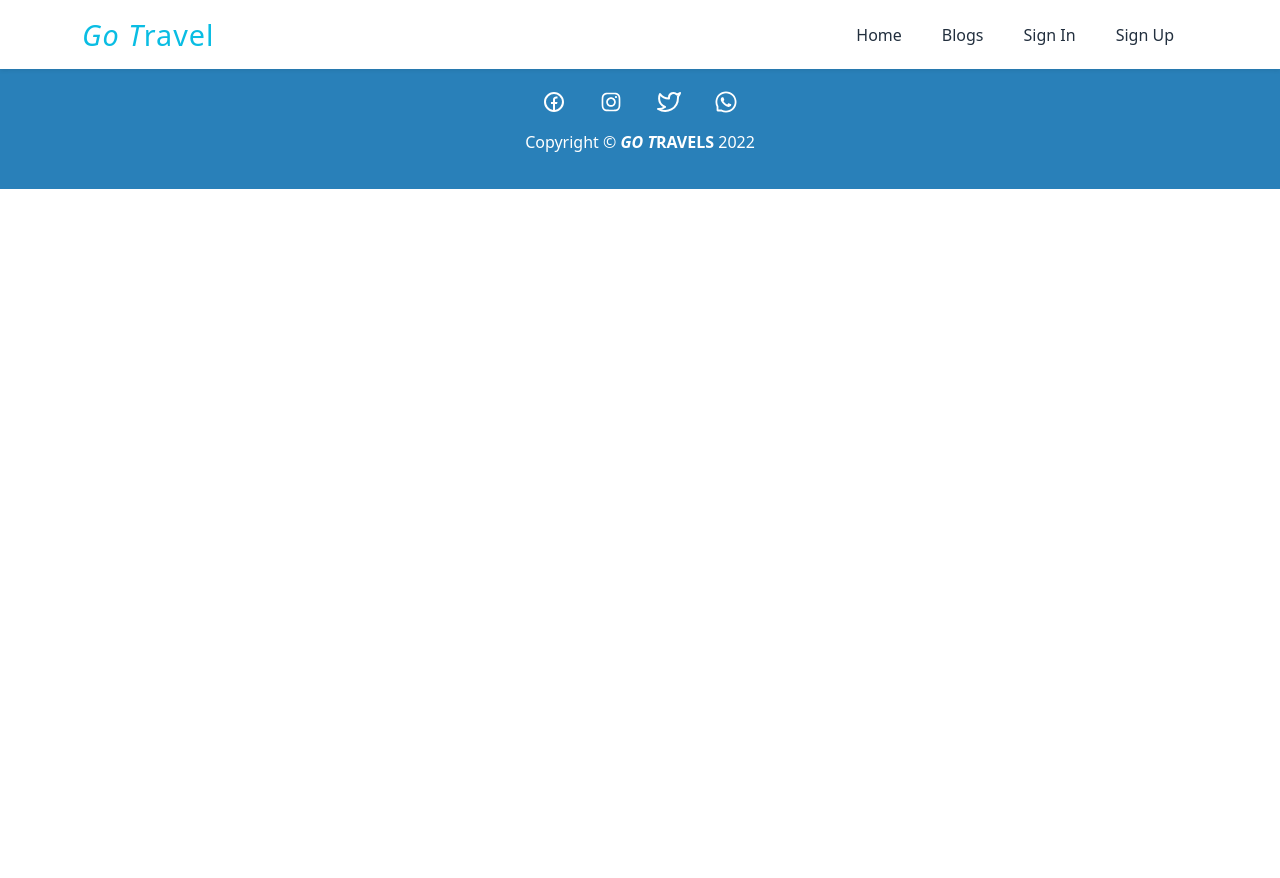
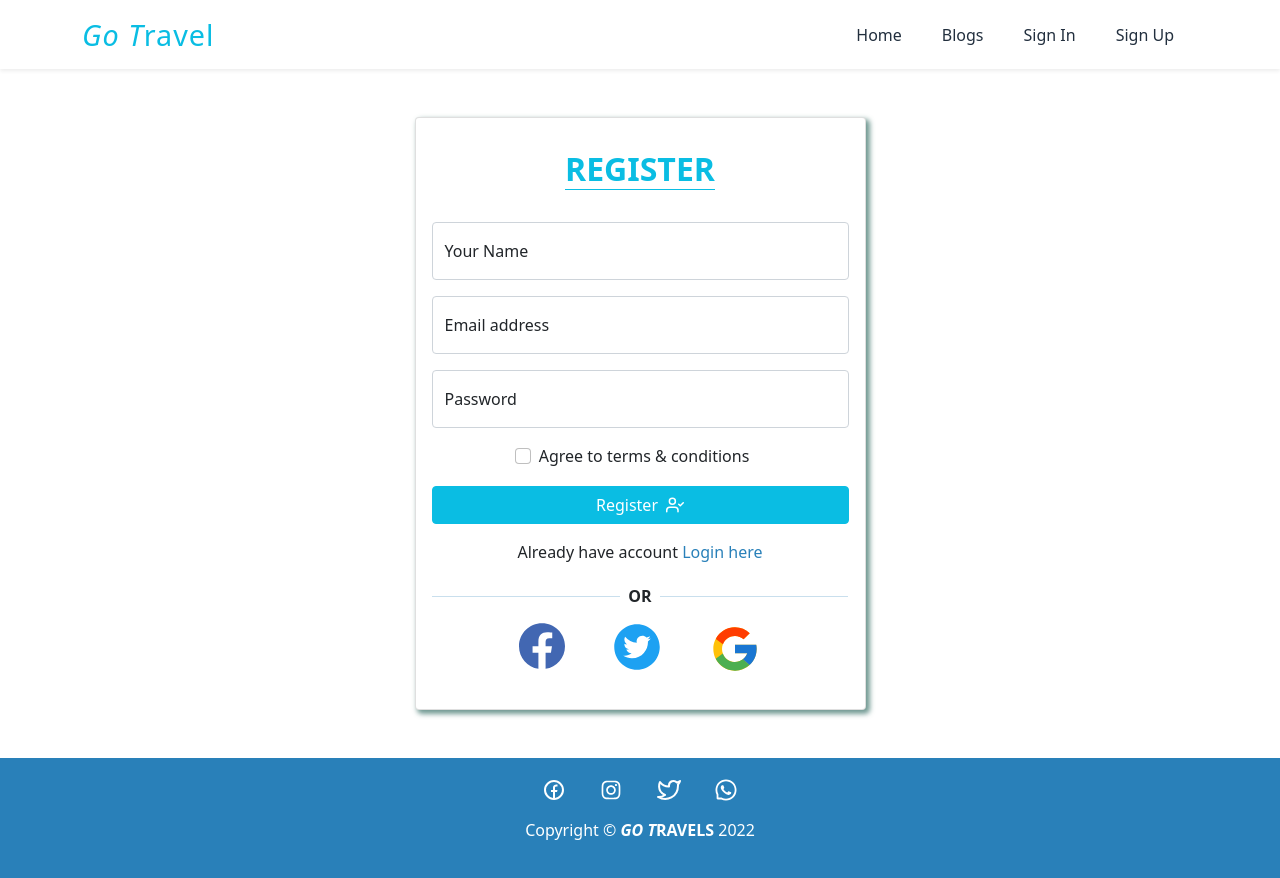
Before and after one commit to soumik9/go-travel-firebase, a React (Create React App) app: page /register in a window 1280 px wide. Before the commit the page ends 800 px from the top, so only its background shows below. Built offline with nearby package versions, Linux system fonts and the light colour scheme.

Commit message:
register form design complete

```diff
--- a/src/pages/Auth/Register/Register.js
+++ b/src/pages/Auth/Register/Register.js
@@ -1,9 +1,86 @@
 import React from 'react';
+import {SiFacebook} from 'react-icons/si'
+import {AiFillTwitterCircle} from 'react-icons/ai'
+import {FcGoogle} from 'react-icons/fc'
+import { FiUserCheck } from 'react-icons/fi'
+import { Link } from 'react-router-dom';
+import { Col, Container, FloatingLabel, Form, Row } from 'react-bootstrap';
+import '../auth.css'
 
 const Register = () => {
     return (
-        <div>
+        <div className="form__container my-5">
+            <Container>
+                <Row className='justify-content-center align-items-center'>
+                    <Col md={6} lg={5}>
 
+                        <div className="form card ">
+
+                            <div className="d-flex justify-content-center">
+                                <div><h2 className="form__title ">Register</h2></div>
+                            </div>
+
+                            <FloatingLabel
+                                controlId="name"
+                                label="Your Name"
+                                className="mb-3">
+                                <Form.Control type="email" placeholder="Soumik Ahammed" />
+                            </FloatingLabel>
+
+                            <FloatingLabel
+                                controlId="floatingInput"
+                                label="Email address"
+                                className="mb-3">
+                                <Form.Control type="email" placeholder="soumik@example.com" />
+                            </FloatingLabel>
+                            <FloatingLabel controlId="floatingPassword" label="Password">
+                                <Form.Control type="password" placeholder="Password" />
+                            </FloatingLabel>
+
+                            <div className="form__terms d-flex justify-content-center">
+                                <Form.Group className="my-3" id="formGridCheckbox">
+                                    <Form.Check inline type="checkbox" id='remember' label="Agree to terms & conditions" />
+                                </Form.Group>
+                            </div>
+
+
+                            <button className='btn form__btn'>
+                                Register
+                                <FiUserCheck className='form__btn-icon ms-2' style={{ fontSize: "18px" }} />
+                            </button>
+
+                            <div className="form__detail mt-3 d-flex justify-content-center">
+                                <p>Already have account <Link to="/login">Login here</Link></p>
+                            </div>
+
+                            <div className="form__or d-flex">
+                                <div className='w-100 form__or-hr'><hr /></div>
+                                <div className='mx-2 mt-1 or'>OR</div>
+                                <div className='w-100 form__or-hr'><hr /></div>
+                            </div>
+
+                            <div className="form__socials mt-2 d-flex justify-content-center">
+                                <div className='mx-3'>
+                                    <button>
+                                    <SiFacebook className='form__socials-icon facebook__icon' />
+                                    </button>
+                                </div>
+                                <div className='mx-3'>
+                                    <button>
+                                    <AiFillTwitterCircle className='form__socials-icon twitter__icon' />
+                                    </button>
+                                </div>
+                                <div className='mx-3'>
+                                    <button>
+                                    <FcGoogle className='form__socials-icon google__icon' />
+                                    </button>
+                                </div>
+                            </div>
+                        </div>
+
+                    </Col>
+                </Row>
+            </Container>
         </div>
     );
 };
```
